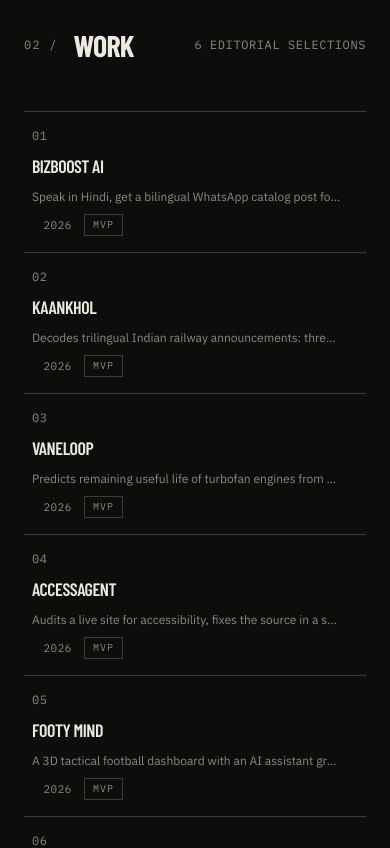
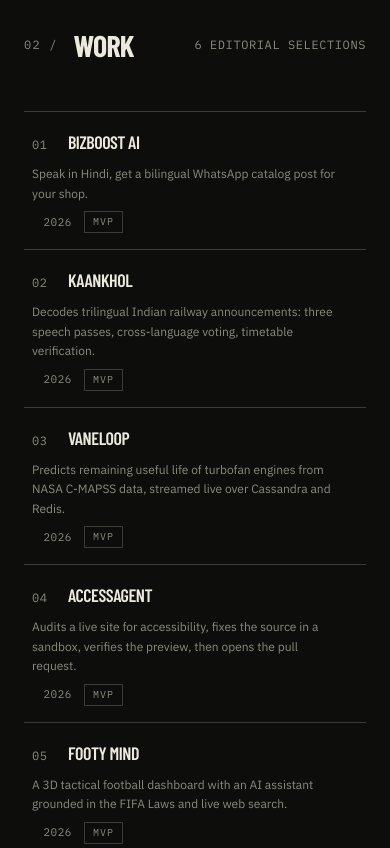
Before and after one commit to git791/Portfolio, a Next.js app: page / in a window 390 px wide. Shown: the part 3200-4048 px from the top of the page. Built offline with nearby package versions, Linux system fonts and the light colour scheme; a web font is replaced by a local one.

Commit message:
fix(work): show full problem line wrapped with no ellipsis on desktop and mobile

```diff
--- a/src/components/ui/ProjectRow.tsx
+++ b/src/components/ui/ProjectRow.tsx
@@ -102,7 +102,8 @@ export default function ProjectRow({
         aria-label={`${project.title} - ${project.category}`}
       >
         {/* Left: Index + Title + Problem */}
-        <div className="flex flex-col sm:flex-row sm:items-baseline gap-2 sm:gap-6 min-w-0 flex-1 pr-4">
+        <div className="flex flex-col md:flex-row md:items-baseline gap-2 md:gap-4 min-w-0 flex-1 pr-4">
+          <div className="flex items-baseline gap-3 shrink-0">
             <span className="font-mono text-xs uppercase tracking-wider text-[var(--muted)] w-6 shrink-0">
               {indexStr}
             </span>
@@ -110,8 +111,9 @@ export default function ProjectRow({
             <span className="font-display font-semibold text-lg sm:text-xl tracking-tight uppercase text-[var(--fg)] group-hover:text-white shrink-0">
               {project.title}
             </span>
+          </div>
 
-          <span className="text-xs sm:text-sm text-[var(--muted)] truncate font-normal leading-normal max-w-xl">
+          <span className="text-xs sm:text-sm text-[var(--muted)] font-normal leading-relaxed break-words whitespace-normal">
             {project.problem}
           </span>
         </div>
```
Lines whose indentation alone changed are shown as unchanged.
